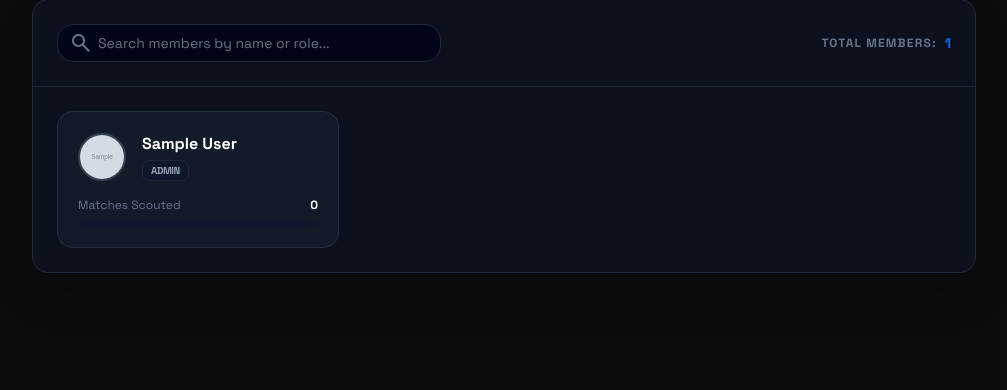
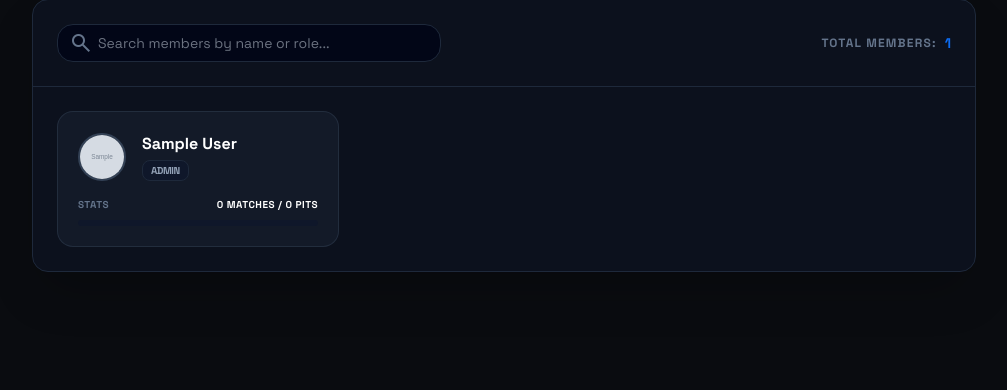
Before and after one commit to floragel/Scouting-App, a Flask app: page /members in a window 1280 px wide. Shown: the part 222-612 px from the top of the page, without its empty margins (136-1143 px from the left). Run offline with Flask 3, Linux system fonts and the light colour scheme; a user stored in the database is signed in; tables that the repository leaves empty hold one stand-in row (values such as "Sample post"); grey boxes marked "Sample" are stand-in pictures; some libraries are stand-ins or nearby versions.

Commit message:
Update member directory and members page to show real-time Matches and Pits scouted counts

```diff
--- a/backend/app.py
+++ b/backend/app.py
@@ -602,7 +602,7 @@ def members_view():
     selected_year = request.args.get('year', 2026, type=int)
     seasons = [2026, 2025, 2024]
 
-    from models import MatchScoutData, User, Event
+    from models import MatchScoutData, PitScoutData, User, Event
     team_members = User.query.filter_by(team_id=user.team_id).all() if user.team_id else User.query.all()
 
     # Filter event IDs for the selected year
@@ -615,6 +615,10 @@ def members_view():
         m_dict['matches_scouted'] = MatchScoutData.query.filter(
             MatchScoutData.scouter_id == m.id,
             MatchScoutData.event_id.in_(year_event_ids) if year_event_ids else MatchScoutData.id < 0
+        ).count()
+        m_dict['pit_scouted'] = PitScoutData.query.filter(
+            PitScoutData.scouter_id == m.id,
+            PitScoutData.event_id.in_(year_event_ids) if year_event_ids else PitScoutData.id < 0
         ).count()
         members_data.append(m_dict)
 
--- a/backend/templates/members.html
+++ b/backend/templates/members.html
@@ -124,12 +124,12 @@
                         </div>
                     </div>
                     <div class="space-y-2">
-                        <div class="flex justify-between items-center text-xs">
-                            <span class="text-slate-500">Matches Scouted</span>
-                            <span class="font-bold text-white">${m.matches_scouted || 0}</span>
+                        <div class="flex justify-between items-center text-[10px] font-bold uppercase tracking-wider">
+                            <span class="text-slate-500">Stats</span>
+                            <span class="text-white">${m.matches_scouted || 0} Matches / ${m.pit_scouted || 0} Pits</span>
                         </div>
                         <div class="h-1.5 w-full bg-slate-900 rounded-full overflow-hidden">
-                            <div class="h-full bg-primary rounded-full transition-all duration-500" style="width: ${Math.min(100, (m.matches_scouted || 0) * 10)}%"></div>
+                            <div class="h-full bg-primary rounded-full transition-all duration-500" style="width: ${Math.min(100, ((m.matches_scouted || 0) + (m.pit_scouted || 0)) * 5)}%"></div>
                         </div>
                     </div>
                 `;
```
